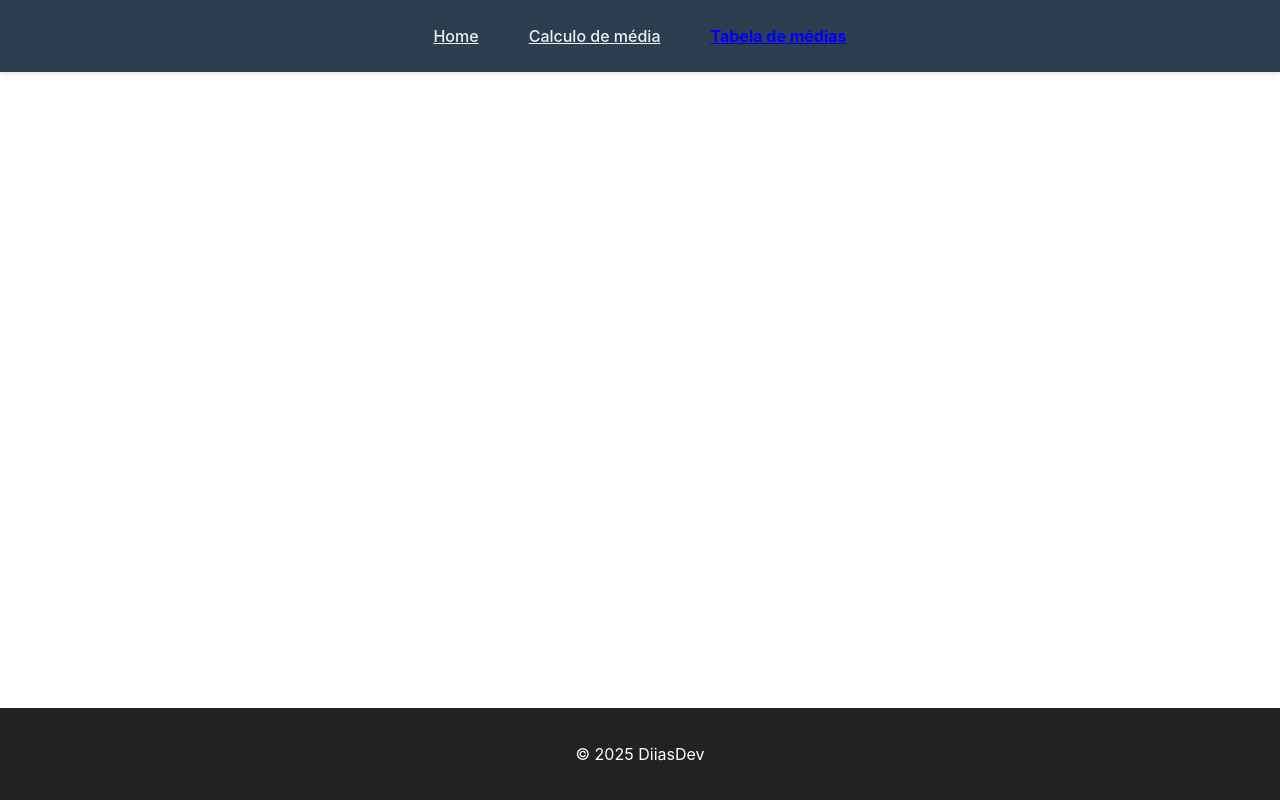
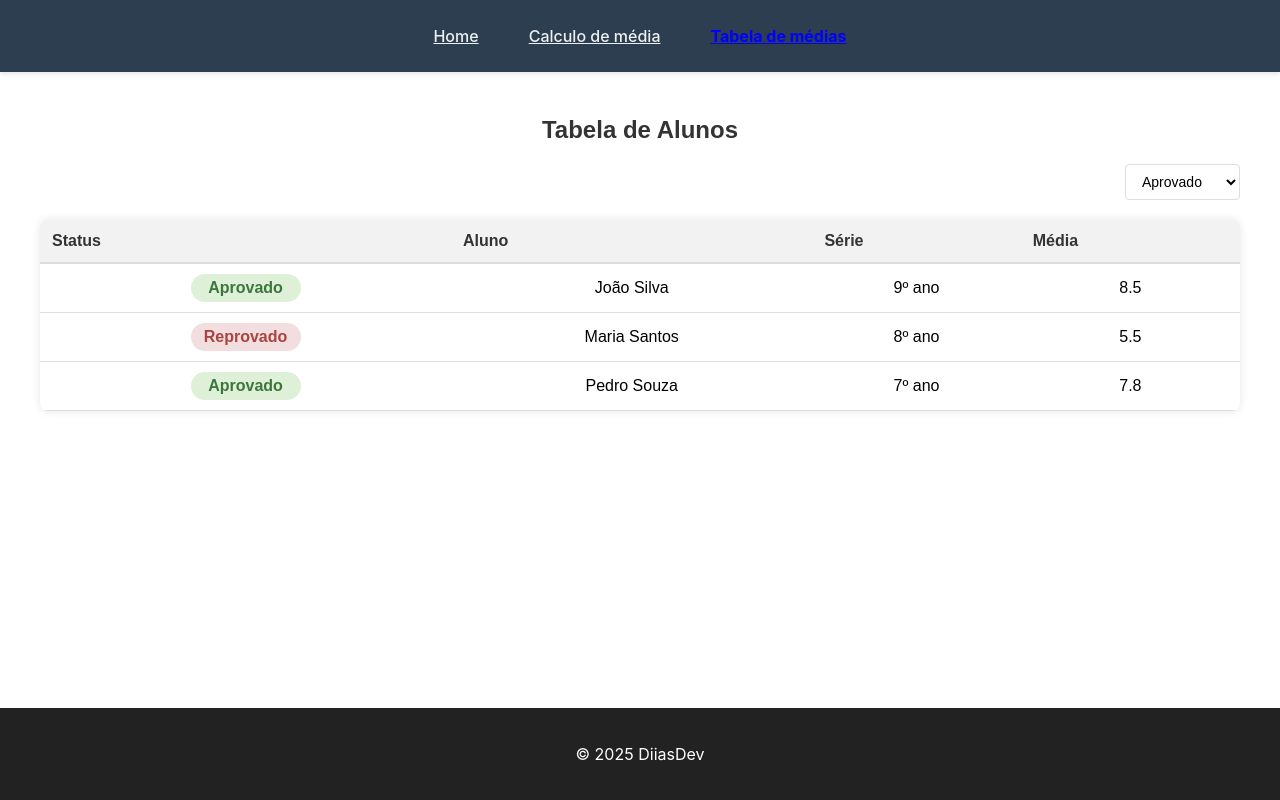
Before and after one commit to DiiasDev/CalculoDeMedias, a React (Create React App) app: page /tabela-media in a window 1280 px wide. Built offline with nearby package versions, Linux system fonts and the light colour scheme.

Commit message:
Adição do front da página de tabela de médias

```diff
--- a/src/components/Form/form.tsx
+++ b/src/components/Form/form.tsx
@@ -32,7 +32,7 @@ export default function Form() {
               </div>
 
               <div className={styles.formActions}>
-                <div></div> {/* Spacer para alinhamento */}
+                <div></div>
                 <button
                   type="button"
                   className={styles.nextButton}
@@ -64,6 +64,11 @@ export default function Form() {
                 <input type="text" id="nota3" />
               </div>
 
+              <div className={styles.formGroup}>
+                <label htmlFor="nota4">Digite a quarta nota</label>
+                <input type="text" id="nota4" />
+              </div>
+
               <div className={styles.formActions}>
                 <button
                   type="button"
--- /dev/null
+++ b/src/components/Table/styles.module.css
@@ -0,0 +1,78 @@
+.container {
+  width: 100%;
+  max-width: 1200px;
+  margin: 0 auto;
+  padding: 20px;
+  font-family: Arial, sans-serif;
+}
+
+.title {
+  color: #333;
+  margin-bottom: 20px;
+  text-align: center;
+  font-size: 24px;
+  font-weight: bold;
+}
+
+.filterContainer {
+  margin-bottom: 20px;
+  display: flex;
+  justify-content: flex-end;
+}
+
+.filter {
+  padding: 8px 12px;
+  border-radius: 4px;
+  border: 1px solid #ddd;
+  background-color: white;
+  cursor: pointer;
+  font-size: 14px;
+}
+
+.tableContainer {
+  overflow-x: auto;
+  box-shadow: 0 0 10px rgba(0, 0, 0, 0.1);
+  border-radius: 8px;
+}
+
+.table {
+  width: 100%;
+  border-collapse: collapse;
+}
+
+.table th {
+  background-color: #f2f2f2;
+  color: #333;
+  font-weight: bold;
+  padding: 12px;
+  text-align: left;
+  border-bottom: 2px solid #ddd;
+}
+
+.table td {
+  padding: 10px;
+  border-bottom: 1px solid #ddd;
+}
+
+.table tbody tr:hover {
+  background-color: #f5f5f5;
+}
+
+.statusContainer {
+  display: inline-block;
+  padding: 5px 10px;
+  border-radius: 15px;
+  font-weight: bold;
+  text-align: center;
+  width: 90px;
+}
+
+.aprovado {
+  background-color: #dff0d8;
+  color: #3c763d;
+}
+
+.reprovado {
+  background-color: #f2dede;
+  color: #a94442;
+}
--- /dev/null
+++ b/src/components/Table/table.tsx
@@ -0,0 +1,67 @@
+import styles from "./styles.module.css";
+import { useState } from "react";
+
+type TableProps = {
+  headers?: string[];
+  data?: string[][];
+};
+
+export default function Table(props: TableProps) {
+  return (
+    <div className={styles.container}>
+      <h3 className={styles.title}>Tabela de Alunos</h3>
+
+      <div className={styles.filterContainer}>
+        <select name="filtro" id="filtro" className={styles.filter}>
+            <option value="Aprovado">Aprovado</option>
+            <option value="Reprovado">Reprovado</option>
+        </select>
+      </div>
+
+      <div className={styles.tableContainer}>
+        <table className={styles.table}>
+          <thead>
+            <tr>
+              <th>Status</th>
+              <th>Aluno</th>
+              <th>Série</th>
+              <th>Média</th>
+            </tr>
+          </thead>
+          <tbody>
+            <tr>
+              <td>
+                <div className={`${styles.statusContainer} ${styles.aprovado}`}>
+                  Aprovado
+                </div>
+              </td>
+              <td>João Silva</td>
+              <td>9º ano</td>
+              <td>8.5</td>
+            </tr>
+            <tr>
+              <td>
+                <div className={`${styles.statusContainer} ${styles.reprovado}`}>
+                  Reprovado
+                </div>
+              </td>
+              <td>Maria Santos</td>
+              <td>8º ano</td>
+              <td>5.5</td>
+            </tr>
+            <tr>
+              <td>
+                <div className={`${styles.statusContainer} ${styles.aprovado}`}>
+                  Aprovado
+                </div>
+              </td>
+              <td>Pedro Souza</td>
+              <td>7º ano</td>
+              <td>7.8</td>
+            </tr>
+          </tbody>
+        </table>
+      </div>
+    </div>
+  );
+}
--- a/src/pages/Medias/medias.tsx
+++ b/src/pages/Medias/medias.tsx
@@ -1,7 +1,9 @@
+import Table from "../../components/Table/table";
+
 export default function Medias() {
-    return(
-        <div>
-
-        </div>
-    )
+  return (
+    <div>
+      <Table />
+    </div>
+  );
 }
```
